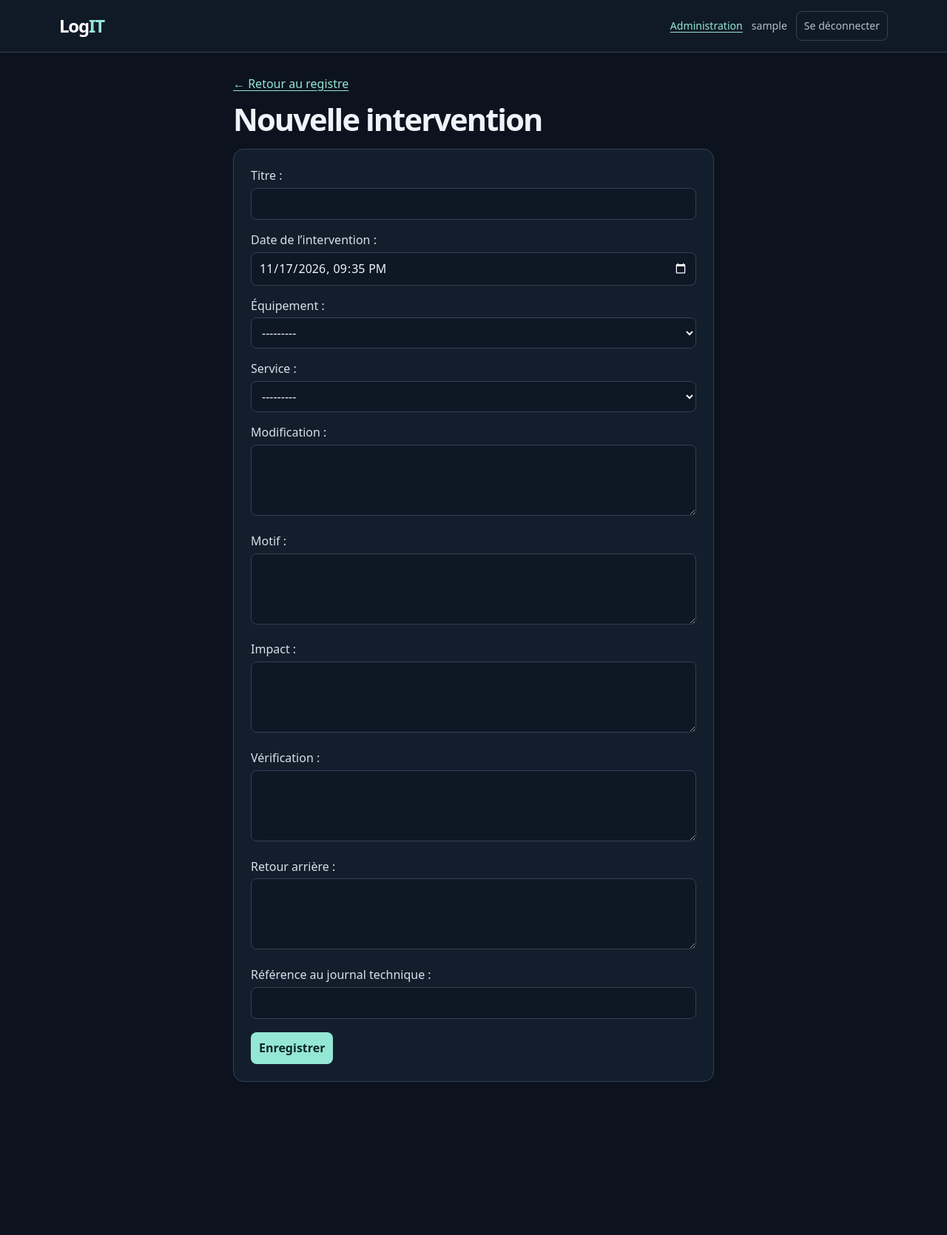
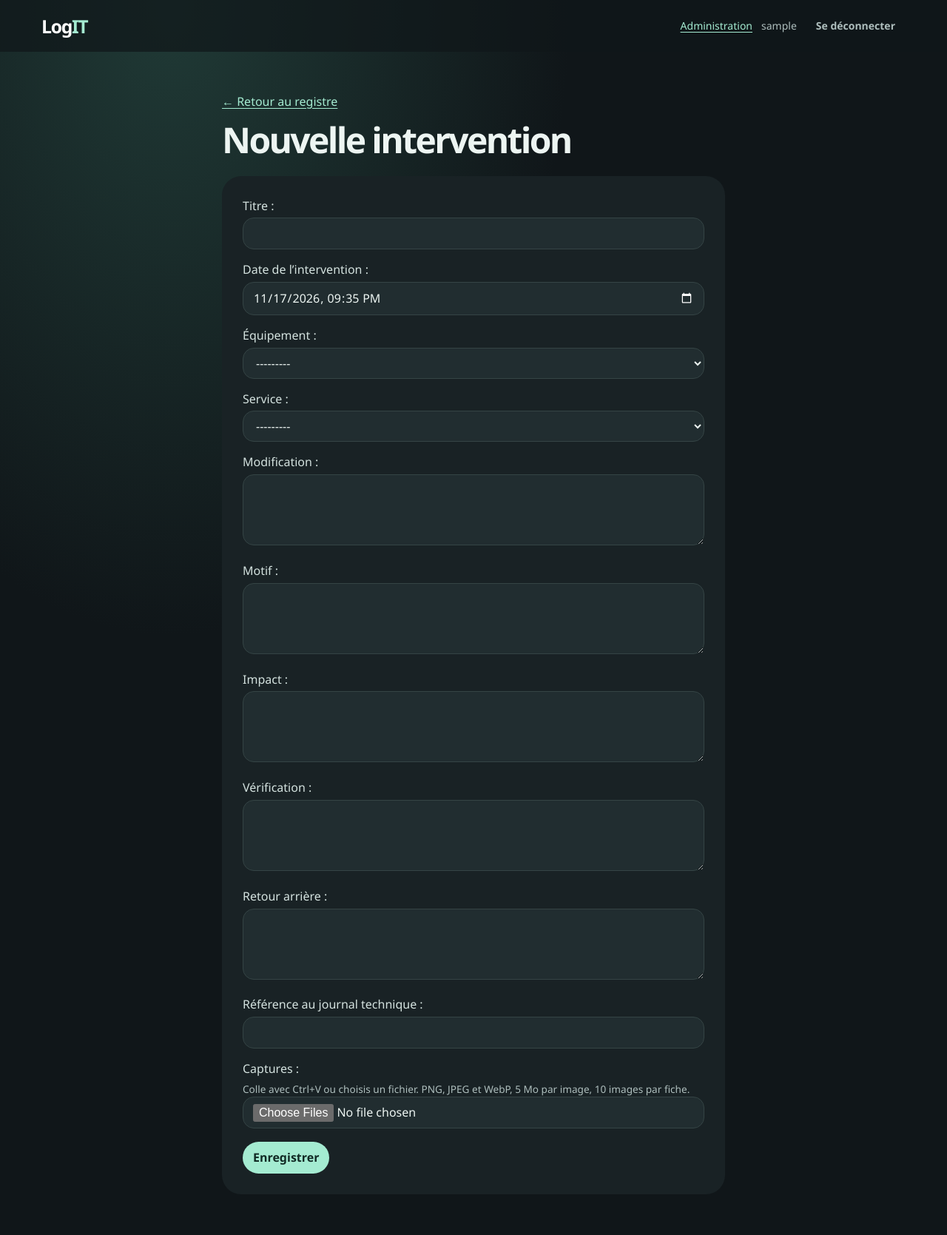
Before and after one commit to KyoshiroFR/logit.old, a Django app: page /interventions/nouvelle/ in a window 1280 px wide. Shown: the whole page at 74% size. Before the commit the page ends 1462 px from the top, so only its background shows below. Run offline with Django 5.2, Linux system fonts and the light colour scheme; the visitor is signed in with stand-in values (Sample User, id 1); data that the repository does not hold is empty; some libraries are stand-ins or nearby versions.

Commit message:
Moderniser le registre et joindre des captures

```diff
--- a/logit/settings.py
+++ b/logit/settings.py
@@ -52,5 +52,6 @@ LOGIN_REDIRECT_URL = "index"
 LOGOUT_REDIRECT_URL = "login"
 SESSION_COOKIE_SECURE = True
 CSRF_COOKIE_SECURE = True
+DATA_UPLOAD_MAX_NUMBER_FILES = 10
 SECURE_PROXY_SSL_HEADER = ("HTTP_X_FORWARDED_PROTO", "https")
 SECURE_SSL_REDIRECT = True
--- a/logit/urls.py
+++ b/logit/urls.py
@@ -9,6 +9,7 @@ urlpatterns = [
     path("interventions/nouvelle/", views.edit, name="create"),
     path("interventions/<int:pk>/", views.index, name="detail"),
     path("interventions/<int:pk>/corriger/", views.edit, name="edit"),
+    path("captures/<int:pk>/", views.attachment, name="attachment"),
     path("connexion/", auth.LoginView.as_view(template_name="login.html"), name="login"),
     path("deconnexion/", auth.LogoutView.as_view(), name="logout"),
     path("administration/", admin.site.urls),
--- /dev/null
+++ b/registre/static/captures.js
@@ -0,0 +1,52 @@
+const input = document.querySelector("#id_attachments");
+const form = input.form;
+const list = document.querySelector("#pending-captures");
+const status = document.querySelector("#capture-status");
+let pending = [];
+
+function update(files) {
+    if (files.length > 10) {
+        status.textContent = "Tu peux ajouter jusqu’à 10 captures.";
+        return;
+    }
+    const transfer = new DataTransfer();
+    list.replaceChildren();
+    pending = files;
+
+    for (const [index, file] of pending.entries()) {
+        transfer.items.add(file);
+        const row = document.createElement("li");
+        const label = document.createElement("span");
+        label.textContent = file.name;
+        const remove = document.createElement("button");
+        remove.type = "button";
+        remove.textContent = "Retirer";
+        remove.setAttribute("aria-label", "Retirer " + file.name);
+        remove.addEventListener("click", () => {
+            update(pending.filter((_, position) => position !== index));
+            list.children[index]?.querySelector("button")?.focus();
+            if (!list.children[index]) input.focus();
+        });
+        row.append(label, remove);
+        list.append(row);
+    }
+    input.files = transfer.files;
+    status.textContent = pending.length ? pending.length + " capture(s) à enregistrer." : "";
+}
+
+input.addEventListener("change", () => {
+    const chosen = [...input.files];
+    if (pending.length + chosen.length > 10) {
+        update(pending);
+        status.textContent = "Tu peux ajouter jusqu’à 10 captures.";
+        return;
+    }
+    update([...pending, ...chosen]);
+});
+
+form.addEventListener("paste", event => {
+    const images = [...(event.clipboardData?.files ?? [])].filter(file => file.type.startsWith("image/"));
+    if (!images.length) return;
+    event.preventDefault();
+    update([...pending, ...images]);
+});
--- a/registre/static/logit.css
+++ b/registre/static/logit.css
@@ -1,51 +1,98 @@
-* { box-sizing: border-box }
-:root { color-scheme: dark; font-family: system-ui, sans-serif; background: #0c131e; color: #eef4fa; line-height: 1.55; --line: #314158; --muted: #b0bfd0; --accent: #94e7d4; --panel: #131e2c; }
-body { margin: 0 }
-a { color: var(--accent); text-underline-offset: .2em }
-a:focus-visible, :is(input, button, select, textarea, summary):focus-visible { outline: 2px solid var(--accent); outline-offset: 3px }
-.bar { border-bottom: 1px solid var(--line); background: #101a27 }
-.bar-inner, main { max-width: 1200px; margin: auto; padding: 15px clamp(15px, 4vw, 40px) }
-.bar-inner, .heading, nav, .actions { display: flex; flex-wrap: wrap; align-items: center; gap: 12px }
-.bar-inner, .heading { justify-content: space-between }
-.bar nav { color: var(--muted); font-size: .88rem }
-.brand { text-decoration: none; color: #fff; font-size: 1.5rem; font-weight: 800; letter-spacing: -.05em }
-.brand span, .eyebrow { color: var(--accent) }
-main { padding-top: 30px; padding-bottom: 45px }
-h1, h2, h3, p { margin-top: 0 }
-h1 { font-size: clamp(1.7rem, 4vw, 2.6rem); line-height: 1.15; letter-spacing: -.045em; margin-bottom: 16px }
-h2 { font-size: 1.2rem; line-height: 1.3; margin-bottom: 12px }
-h3 { font-size: 1rem; margin: 22px 0 10px }
-.eyebrow { margin-bottom: 4px; font-size: .85rem; font-weight: 650 }
-.surface { background: var(--panel); border: 1px solid var(--line); border-radius: 14px; padding: clamp(13px, 2.5vw, 23px); min-width: 0 }
-.filters { display: grid; gap: 10px; grid-template-columns: repeat(auto-fit, minmax(min(100%, 132px), 1fr)); align-items: end; margin: 18px 0 }
-.filters label { font-size: .82rem }
-.filters .actions { grid-column: 1 / -1 }
-:where(button, .button, input, select, textarea) { font: inherit; color: inherit; border: 1px solid var(--line); background: #0e1724; border-radius: 8px; padding: 8px 10px }
-:where(input, textarea, select) { width: 100% }
-:where(button, .button, summary) { cursor: pointer }
-.button { display: inline-block; text-decoration: none }
-.primary { background: var(--accent); color: #0d2926; border-color: transparent; font-weight: 700 }
-.quiet { background: transparent }
-label { display: block; margin-bottom: 4px; color: #d5e1ed }
-.layout { display: grid; grid-template-columns: minmax(220px, .85fr) minmax(0, 1.45fr); gap: 15px; align-items: start }
-.count, .tag { border-radius: 40px; padding: 2px 8px; background: #173638; color: var(--accent); font-size: .78rem; font-weight: 600 }
-.tag { width: fit-content }
-.entry { display: grid; gap: 5px; color: inherit; text-decoration: none; border: 1px solid var(--line); padding: 11px; border-radius: 9px; margin-bottom: 8px; overflow-wrap: anywhere }
-.entry:hover, .entry[aria-current] { background: #173038; border-color: #4caa98 }
-.muted { color: var(--muted); font-size: .88rem }
-.fiche { overflow-wrap: anywhere }
-.fiche h2 { margin-top: 13px; font-size: 1.45rem }
-dl { margin: 0 }
-dt { color: var(--accent); font-weight: 600; padding-top: 8px; border-top: 1px solid var(--line) }
-dd { margin: 0 0 10px; white-space: pre-wrap }
-details { padding: 8px 0; border-top: 1px solid var(--line) }
-details dl { margin-top: 8px }
-.narrow { max-width: 650px; margin: auto }
-.narrow h1 { margin-top: 12px }
-.login { max-width: 420px }
-.form > div { margin-bottom: 15px }
-.form .actions { margin: 18px 0 0 }
-.form textarea { min-height: 80px; height: 6em; resize: vertical }
-.errorlist { color: #ffabab; padding-left: 20px }
-.helptext { color: var(--muted); font-size: .85rem }
-@media (max-width: 660px) { .layout { grid-template-columns: 1fr } .bar-inner { align-items: flex-start } }
+* { box-sizing: border-box; }
+:root {
+    color-scheme: dark;
+    font-family: "Segoe UI", system-ui, sans-serif;
+    background: #101619;
+    color: #edf5f2;
+    line-height: 1.55;
+    --line: #354445;
+    --muted: #aebebd;
+    --accent: #a4ebd1;
+    --panel: #192225;
+    --input: #212d30;
+}
+body { margin: 0; min-height: 100vh; background: radial-gradient(ellipse at 18% 0%, #203a36, transparent 540px); }
+a { color: var(--accent); text-underline-offset: .2em; }
+:where(a, input, button, select, textarea, summary):focus-visible { outline: 2px solid var(--accent); outline-offset: 3px; }
+.bar { background: #101719b8; }
+.bar-inner, main { max-width: 1280px; margin: auto; padding-inline: clamp(16px, 5vw, 56px); }
+.bar-inner, .heading, nav, .actions { display: flex; flex-wrap: wrap; align-items: center; gap: 12px; }
+.bar-inner, .heading { justify-content: space-between; }
+.bar-inner { padding-block: 14px; min-height: 64px; }
+.bar nav { color: var(--muted); font-size: .875rem; }
+.brand { text-decoration: none; color: #fff; font-size: 1.55rem; font-weight: 800; letter-spacing: -.055em; }
+.brand span, .eyebrow { color: var(--accent); }
+main { padding-block: clamp(24px, 5vw, 55px); }
+h1, h2, h3, p { margin-top: 0; }
+h1 { font-size: clamp(1.85rem, 4.4vw, 3rem); line-height: 1.12; letter-spacing: -.055em; margin-bottom: 0; }
+h2 { font-size: 1.13rem; line-height: 1.3; margin-bottom: 14px; }
+h3 { font-size: 1rem; margin: 22px 0 10px; }
+.eyebrow { margin-bottom: 6px; font-size: .86rem; font-weight: 650; }
+.surface { background: var(--panel); border-radius: 26px; padding: clamp(16px, 2.5vw, 28px); min-width: 0; }
+.filters { margin: 24px 0 16px; padding: 14px 18px; }
+.filter-row, .advanced-fields { display: grid; gap: 12px; align-items: end; }
+.filter-row { grid-template-columns: minmax(0, 2fr) minmax(0, 1fr) auto; }
+.advanced-fields { grid-template-columns: repeat(auto-fit, minmax(min(100%, 146px), 1fr)); margin-top: 10px; }
+.advanced { border: 0; padding: 0; margin-top: 10px; font-size: .875rem; }
+.advanced summary { width: fit-content; color: var(--muted); padding-block: 4px; }
+.filters label { font-size: .84rem; }
+:where(button, .button, input, select, textarea) { font: inherit; color: inherit; border: 1px solid var(--line); background: var(--input); border-radius: 15px; padding: 8px 13px; min-height: 42px; }
+:where(input, textarea, select) { width: 100%; min-width: 0; }
+:where(button, .button, summary) { cursor: pointer; }
+button, .button { border-radius: 999px; font-weight: 600; }
+.button { display: inline-block; text-decoration: none; }
+:where(button, .button, .entry) { transition: background-color .15s ease; }
+button:hover, .button:hover { background: #304043; }
+.primary { background: var(--accent); color: #112a24; border-color: transparent; }
+.primary:hover { background: #c7f7e6; }
+.quiet { background: transparent; border-color: transparent; }
+label { display: block; margin-bottom: 4px; color: #d4e2df; }
+.layout { display: grid; grid-template-columns: minmax(240px, 2fr) minmax(0, 3fr); gap: 16px; align-items: start; }
+.journal { padding: clamp(14px, 2vw, 22px); }
+.count, .tag { border-radius: 999px; padding: 3px 9px; background: #26403a; color: var(--accent); font-size: .78rem; font-weight: 600; }
+.count { margin-left: 5px; }
+.tag { width: fit-content; max-width: 100%; }
+.entry { display: grid; gap: 4px; color: inherit; text-decoration: none; background: #1d292c; padding: 13px 15px; border-radius: 17px; margin-bottom: 7px; overflow-wrap: anywhere; }
+.entry:last-child { margin-bottom: 0; }
+.entry:hover { background: #29383a; }
+.entry[aria-current] { background: #253c37; box-shadow: inset 3px 0 #79cbb0; }
+.muted { color: var(--muted); font-size: .875rem; }
+.fiche { overflow-wrap: anywhere; scroll-margin-top: 16px; }
+.fiche h2 { margin: 14px 0 6px; font-size: clamp(1.45rem, 3vw, 2rem); letter-spacing: -.035em; }
+dl { margin: 0; }
+dt { color: var(--muted); font-weight: 650; font-size: .875rem; }
+dd { margin: 3px 0 0; white-space: pre-wrap; }
+.impact { background: #233a36; border-radius: 17px; padding: 13px 15px; margin: 18px 0; }
+.impact dt { color: var(--accent); }
+.facts { display: grid; grid-template-columns: repeat(auto-fit, minmax(min(100%, 210px), 1fr)); gap: 15px 20px; }
+.facts > div { border-top: 1px solid var(--line); padding-top: 9px; }
+details { padding: 8px 0; border-top: 1px solid var(--line); }
+details dl { margin-top: 8px; }
+details dd + dt { margin-top: 8px; }
+.narrow { max-width: 680px; margin: auto; }
+.narrow h1 { margin: 12px 0 22px; }
+.login { max-width: 440px; }
+.form > div { margin-bottom: 15px; }
+.form .actions { margin: 18px 0 0; }
+.form textarea { min-height: 80px; height: 6em; resize: vertical; }
+.errorlist { color: #ffb5b5; padding-left: 20px; }
+.helptext { color: var(--muted); font-size: .85rem; }
+.capture-grid { display: grid; grid-template-columns: repeat(auto-fit, minmax(min(100%, 170px), 1fr)); gap: 12px; }
+.capture-grid figure { min-width: 0; margin: 0; }
+.capture-grid img { display: block; width: 100%; height: 138px; object-fit: contain; background: #101619; border-radius: 15px; }
+.capture-grid figcaption { margin-top: 4px; }
+.pending-captures { list-style: none; padding: 0; }
+.pending-captures li { display: flex; align-items: center; justify-content: space-between; gap: 10px; margin-block: 5px; overflow-wrap: anywhere; }
+.pending-captures:empty, #capture-status:empty { display: none; }
+@media (max-width: 700px) {
+    .layout { grid-template-columns: 1fr; }
+    .filter-row { grid-template-columns: repeat(2, minmax(0, 1fr)); }
+    .filter-row .actions { grid-column: 1 / -1; }
+}
+@media (max-width: 420px) {
+    .filter-row { grid-template-columns: 1fr; }
+    .bar-inner { align-items: flex-start; }
+}
+@media (prefers-reduced-motion: reduce) {
+    :where(button, .button, .entry) { transition: none; }
+}
--- a/registre/templates/edit.html
+++ b/registre/templates/edit.html
@@ -1,10 +1,14 @@
 {% extends "base.html" %}
+{% load static %}
 {% block title %}{% if item.pk %}Corriger{% else %}Nouvelle intervention{% endif %} · LogIT{% endblock %}
 {% block content %}
 <div class="narrow">
 <a href="{% if item.pk %}{% url 'detail' item.pk %}{% else %}{% url 'index' %}{% endif %}">← Retour au registre</a>
 <h1>{% if item.pk %}Corriger l’intervention{% else %}Nouvelle intervention{% endif %}</h1>
-<form method="post" class="surface form">{% csrf_token %}{{ form.as_div }}
+<form method="post" enctype="multipart/form-data" class="surface form">{% csrf_token %}{{ form.as_div }}
+<ul id="pending-captures" class="pending-captures"></ul>
+<p id="capture-status" class="muted" role="status"></p>
 <div class="actions"><button class="primary">Enregistrer</button></div>
 </form></div>
+<script src="{% static 'captures.js' %}" defer></script>
 {% endblock %}
--- a/registre/views.py
+++ b/registre/views.py
@@ -4,12 +4,46 @@ from django.contrib.auth import get_user_model
 from django.core.paginator import Paginator
 from django.db import transaction
 from django.db.models import Q
+from django.http import HttpResponse
+from django.views.decorators.cache import never_cache
 from django.shortcuts import get_object_or_404, redirect, render
+from PIL import Image, UnidentifiedImageError
 
-from .models import Equipment, Intervention, Revision, Service
+from .models import Attachment, Equipment, Intervention, Revision, Service
+
+
+class MultipleImageInput(forms.ClearableFileInput):
+    allow_multiple_selected = True
+
+
+class AttachmentField(forms.FileField):
+    def clean(self, files, initial=None):
+        images = []
+        allowed_types = {"PNG": "image/png", "JPEG": "image/jpeg", "WEBP": "image/webp"}
+        for file in files or []:
+            upload = super().clean(file, initial)
+            if upload.size > 5 * 1024 * 1024:
+                raise forms.ValidationError("Chaque image doit peser au plus 5 Mo.")
+            try:
+                with Image.open(upload, formats=tuple(allowed_types)) as image:
+                    if image.width * image.height > 25_000_000:
+                        raise forms.ValidationError("Une capture dépasse 25 mégapixels.")
+                    content_type = allowed_types[image.format]
+                    image.verify()
+            except (UnidentifiedImageError, Image.DecompressionBombError, OSError, SyntaxError, ValueError) as error:
+                raise forms.ValidationError("Choisis une image PNG, JPEG ou WebP valide.") from error
+            upload.seek(0)
+            images.append(Attachment(name=upload.name, content_type=content_type, data=upload.read()))
+        return images
 
 
 class InterventionForm(forms.ModelForm):
+    attachments = AttachmentField(
+        required=False, label="Captures",
+        help_text="Colle avec Ctrl+V ou choisis un fichier. PNG, JPEG et WebP, 5 Mo par image, 10 images par fiche.",
+        widget=MultipleImageInput(attrs={"accept": "image/png,image/jpeg,image/webp"}),
+    )
+
     class Meta:
         model = Intervention
         exclude = ["author"]
@@ -51,6 +85,7 @@ def index(request, pk=None):
     return render(request, "index.html", {
         "filters": filters, "page": page, "selected": selected, "query": query.urlencode(),
         "revisions": selected.revisions.select_related("editor") if selected else [],
+        "attachments": selected.attachments.defer("data").select_related("uploader") if selected else [],
     })
 
 
@@ -59,15 +94,33 @@ def edit(request, pk=None):
     with transaction.atomic():
         item = get_object_or_404(Intervention, pk=pk) if pk is not None else Intervention(author=request.user)
         form_type = CorrectionForm if pk is not None else InterventionForm
-        form = form_type(request.POST if request.method == "POST" else None, instance=item)
+        form = form_type(
+            request.POST if request.method == "POST" else None,
+            request.FILES if request.method == "POST" else None,
+            instance=item,
+        )
         before = item.snapshot() if pk is not None else {}
         if request.method == "POST" and form.is_valid():
+            images = form.cleaned_data["attachments"]
+            existing_count = item.attachments.count() if item.pk else 0
+            if existing_count + len(images) > 10:
+                form.add_error("attachments", "Une fiche peut contenir au plus 10 images.")
+                return render(request, "edit.html", {"form": form, "item": item})
             item = form.save()
+            for image in images:
+                image.intervention = item
+                image.uploader = request.user
+            Attachment.objects.bulk_create(images)
             if pk is not None:
                 changes = {
                     field: {"before": before[field], "after": value}
                     for field, value in item.snapshot().items() if before[field] != value
                 }
+                if images:
+                    changes["captures ajoutées"] = {
+                        "before": "",
+                        "after": ", ".join(image.name for image in images),
+                    }
                 if changes:
                     Revision.objects.create(
                         intervention=item, editor=request.user, changes=changes,
@@ -75,3 +128,12 @@ def edit(request, pk=None):
                     )
             return redirect("detail", pk=item.pk)
     return render(request, "edit.html", {"form": form, "item": item})
+
+
+@login_required
+@never_cache
+def attachment(request, pk):
+    image = get_object_or_404(Attachment, pk=pk)
+    response = HttpResponse(image.data, content_type=image.content_type)
+    response.headers["Content-Security-Policy"] = "default-src 'none'; sandbox"
+    return response
--- a/requirements.txt
+++ b/requirements.txt
@@ -1,3 +1,4 @@
 Django==5.2.19
 gunicorn>=23,<24
 whitenoise==6.12.0
+Pillow>=12,<13
```
Also changed, not shown: registre/models.py (+12 -0 lines), registre/templates/index.html (+40 -4 lines), registre/tests.py (+48 -1 lines), docs/README.md, registre/migrations/0002_attachment.py (added).
